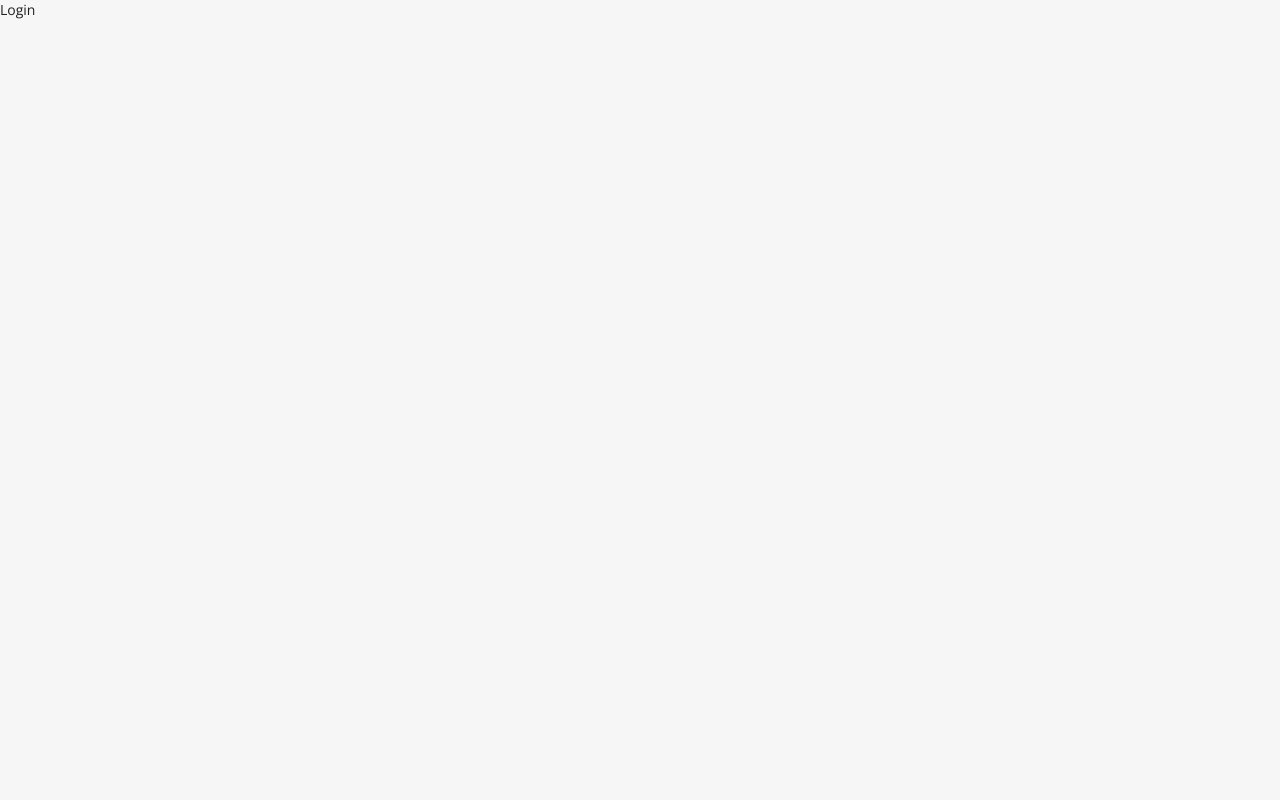
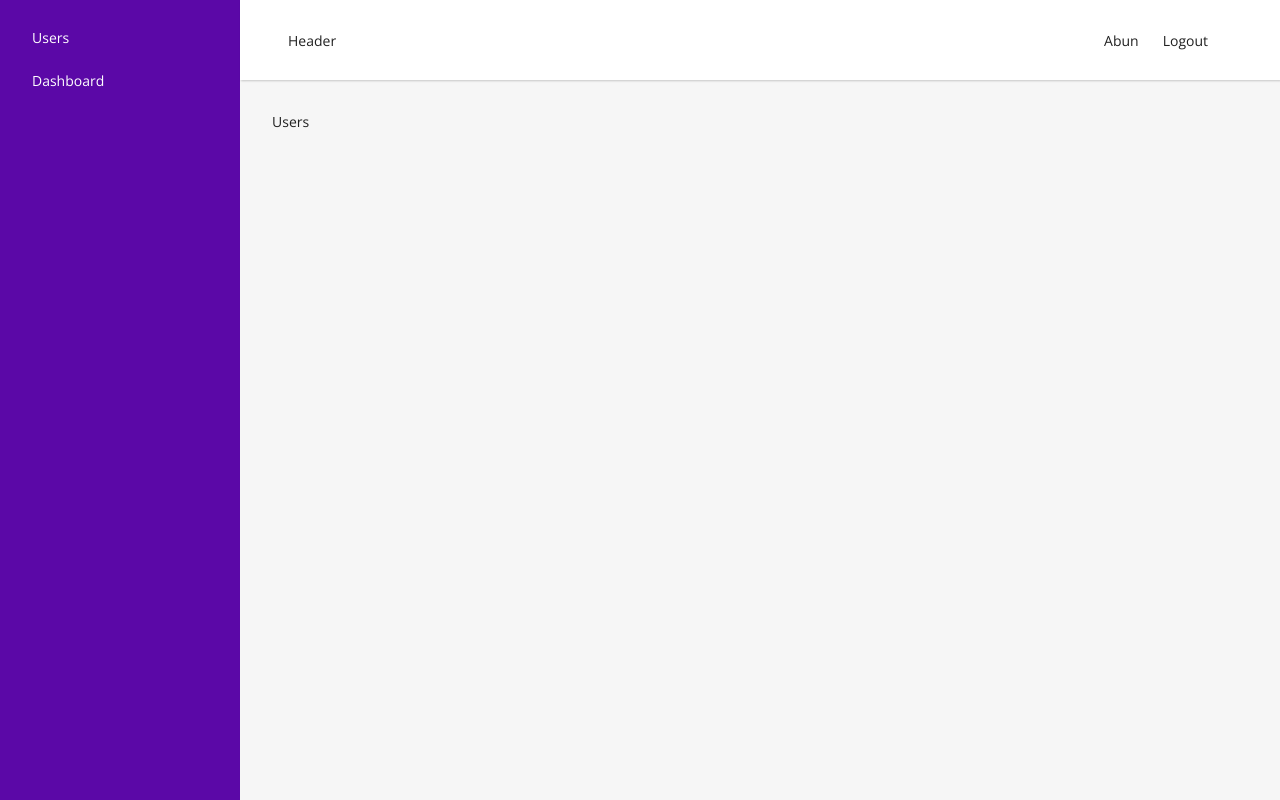
Before and after one commit to fadega/laract, a React (Vite) app in the folder larafront/: page /users in a window 1280 px wide. Before the commit this address led to /login. Built offline with nearby package versions, Linux system fonts and the light colour scheme.

Commit message:
Markup for backend added

```diff
--- a/larafront/src/components/DefaultLayout.jsx
+++ b/larafront/src/components/DefaultLayout.jsx
@@ -7,6 +7,11 @@
   const {user, token} = useStateContext()
   if(!token){
     return <Navigate to="/login" />
+  }
+
+  const onLogout =(ev)=>{
+    ev.preventDefault()
+
   }
   return (
     <div id="defaultLayout">
@@ -20,7 +25,8 @@
               Header
             </div>
             <div>
-              User info
+              {user.name}
+              <a href="#" onClick={onLogout} className="btn-logout">Logout</a>
             </div>
           </header>
           <main>
--- a/larafront/src/contexts/ContextProvider.jsx
+++ b/larafront/src/contexts/ContextProvider.jsx
@@ -32,8 +32,10 @@
 
 
 export const ContextProvider = ({children}) => {
-    const [user, setUser] = useState({})
-    const [token, _setToken] = useState(localStorage.getItem('ACESS_TOKEN'))
+    const [user, setUser] = useState({
+        name:'Abun'
+    })
+    const [token, _setToken] = useState(123)
 
     const setToken = (token) => {
         _setToken(token)
```
